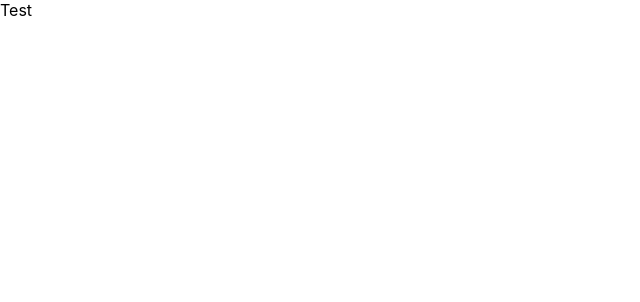
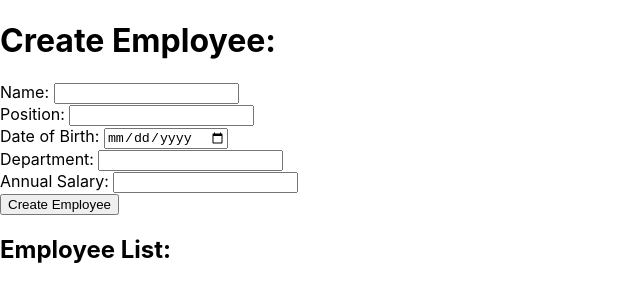
Before and after one commit to alexander215/employee-frontend, a React (Create React App) app: page /employees in a window 1280 px wide. Shown: the top 302 px of the page, without its empty margins (0-640 px from the left). Built offline with nearby package versions, Linux system fonts and the light colour scheme.

Commit message:
Create employees form

```diff
--- a/src/CreateEmployee/index.js
+++ b/src/CreateEmployee/index.js
@@ -13,21 +13,25 @@ class CreateEmployee extends Component {
         this.setState({
             [e.currentTarget.name]: e.currentTarget.value
         });
+        console.log(this.state, "<--createEmployee handleChange")
     }
+
+
 
     render() {
         return (
-            <form>
+            <form onSubmit={ this.props.addEmployee.bind(null, this.state) }>
+                <h1>Create Employee:</h1>
                 <label>Name: </label>
-                <input type="text" name="name" onChange={this.handleChange}/><br/>
+                <input type="text" name="name" onChange={this.handleChange} value={this.state.name} /><br/>
                 <label>Position: </label>
-                <input type="text" name="position" onChange={this.handleChange}/><br/>
+                <input type="text" name="position" onChange={this.handleChange} value={this.state.position} /><br/>
                 <label>Date of Birth: </label>
-                <input type="text" name="birthDate" onChange={this.handleChange}/><br/>
+                <input type="date" name="birthDate" onChange={this.handleChange} value={this.state.birthDate} /><br/>
                 <label>Department: </label>
-                <input type="text" name="department" onChange={this.handleChange}/><br/>
+                <input type="text" name="department" onChange={this.handleChange} value={this.state.department} /><br/>
                 <label>Annual Salary: </label>
-                <input type="text" name="annualSalary" onChange={this.handleChange}/><br/>
+                <input type="text" name="annualSalary" onChange={this.handleChange} value={this.state.annualSalary} /><br/>
                 <button type="submit">Create Employee</button>
             </form>
         )
--- a/src/EmployeeContainer/index.js
+++ b/src/EmployeeContainer/index.js
@@ -1,4 +1,6 @@
 import React, { Component } from 'react';
+import CreateEmployee from '../CreateEmployee';
+import EmployeeList from '../EmployeeList';
 
 class EmployeeContainer extends Component {
     state = {
@@ -13,10 +15,42 @@ class EmployeeContainer extends Component {
             annualSalary: ''
         }
     }
+    addEmployee = async (employee, e) => {
+        e.preventDefault();
+        // console.log(employee, '<-- employee inside of addEmployee')
+        console.log(this.state, "<-- this.state inside addEmployee")
+        try {
+            const createEmployee = await fetch('http://localhost:9000/api/v1/employee', {
+                method:'POST',
+                body: JSON.stringify(employee),
+                credentials: 'include',
+                headers: {
+                    'Content-Type': 'application/json'
+                }
+            });
+            console.log(createEmployee, '<--createEmployee fetch')
+            if (createEmployee.status !== 200) {
+                throw Error('Resource not found')
+            }
+            const createEmployeeResponse = await createEmployee.json();
+            console.log(createEmployeeResponse.data, '<--createEmployeeResponse.data')
+            this.setState(prevState => ({
+                employees: [...prevState.employees, createEmployeeResponse.data]
+
+            }))
+            console.log(this.state, '<--new state')
+        } catch(err){
+            console.log(err, '<--err createEmployee')
+            return err
+        }
+
+    }
+
     render() {
         return (
-            <div>
-                Test
+            <div className="employee-container">
+                <CreateEmployee addEmployee={ this.addEmployee } />
+                <EmployeeList employees={this.state.employees} />
             </div>
         )
     }
--- /dev/null
+++ b/src/EmployeeList/index.js
@@ -0,0 +1,10 @@
+import React from 'react';
+
+const EmployeeList = (props) => {
+    return (
+        <h2>Employee List:</h2>
+
+    )
+}
+
+export default EmployeeList;
```
